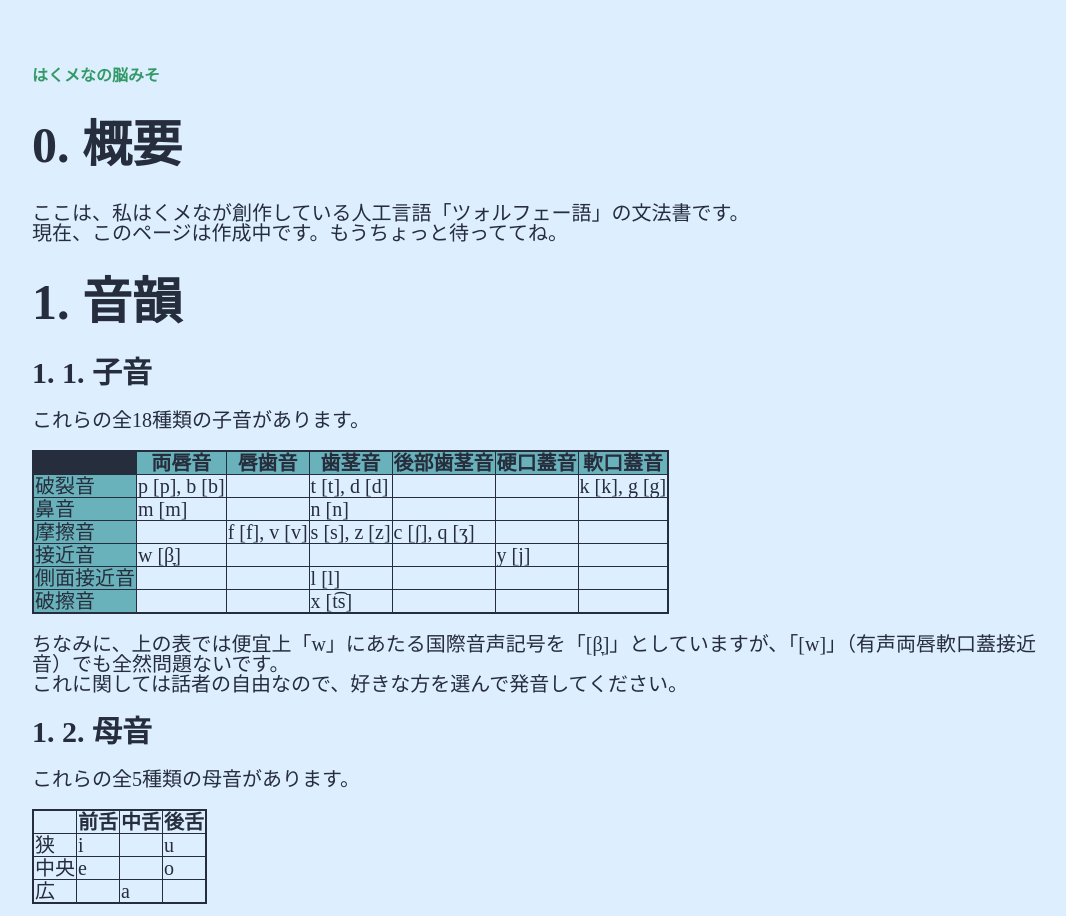
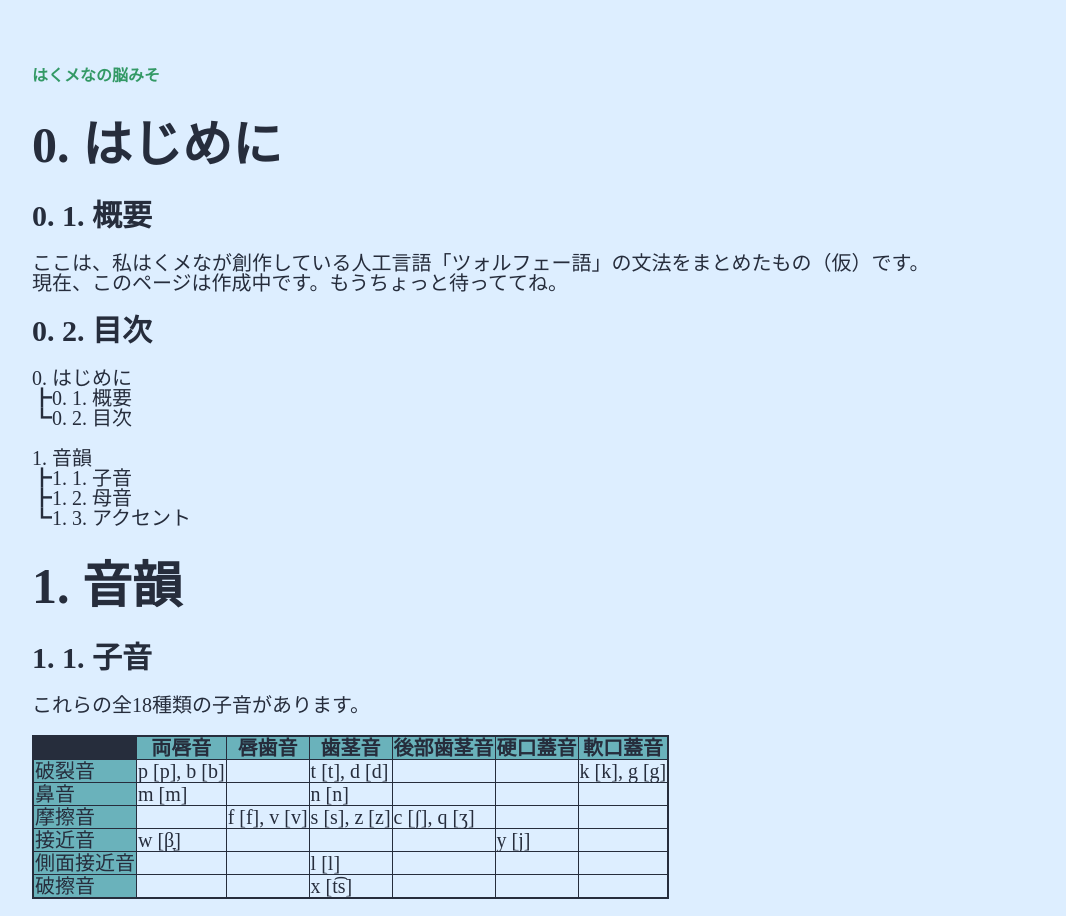
Before and after one commit to HAKUxNA/HAKUxNA.github.io, a plain HTML site: page Fol_xolfe/grammar.html in a window 1280 px wide. Shown: the top 916 px of the page, without its empty margins (96-1162 px from the left). Drawn offline with Linux system fonts and the light colour scheme.

Commit message:
Update grammar.html

```diff
--- a/Fol_xolfe/grammar.html
+++ b/Fol_xolfe/grammar.html
@@ -12,11 +12,26 @@
         <a href = "https://hakuxna.github.io/">はくメなの脳みそ</a>
     </p>
 
-    <h1>0. 概要</h1>
+    <h1>0. はじめに</h1>
+
+    <h2>0. 1. 概要</h2>
 
     <p>
-    ここは、私はくメなが創作している人工言語「ツォルフェー語」の文法書です。<br>
+    ここは、私はくメなが創作している人工言語「ツォルフェー語」の文法をまとめたもの（仮）です。<br>
     現在、このページは作成中です。もうちょっと待っててね。
+    </p>
+
+    <h2>0. 2. 目次</h2>
+
+    <p>
+        0. はじめに<br>
+        ┣0. 1. 概要<br>
+        ┗0. 2. 目次<br>
+        <br>
+        1. 音韻<br>
+        ┣1. 1. 子音<br>
+        ┣1. 2. 母音<br>
+        ┗1. 3. アクセント
     </p>
 
     <h1>1. 音韻</h1>
@@ -106,25 +121,25 @@
 
         <table border = "1">
             <tr>
-                <th></th>
-                <th>前舌</th>
-                <th>中舌</th>
-                <th>後舌</th>
+                <th class = "table-upperleft"></th>
+                <th class = "table-color">前舌</th>
+                <th class = "table-color">中舌</th>
+                <th class = "table-color">後舌</th>
             </tr>
             <tr>
-                <td>狭</td>
+                <td class = "table-color">狭</td>
                 <td>i</td>
                 <td></td>
                 <td>u</td>
             </tr>
             <tr>
-                <td>中央</td>
+                <td class = "table-color">中央</td>
                 <td>e</td>
                 <td></td>
                 <td>o</td>
             </tr>
             <tr>
-                <td>広</td>
+                <td class = "table-color">広</td>
                 <td></td>
                 <td>a</td>
                 <td></td>
@@ -137,8 +152,8 @@
 
         <table border = "1">
             <tr>
-                <th>母音</th>
-                <th>許容可能な順</th>
+                <th class = "table-color">母音</th>
+                <th class = "table-color">許容可能な順</th>
             </tr>
             <tr>
                 <td>a</td>
```
